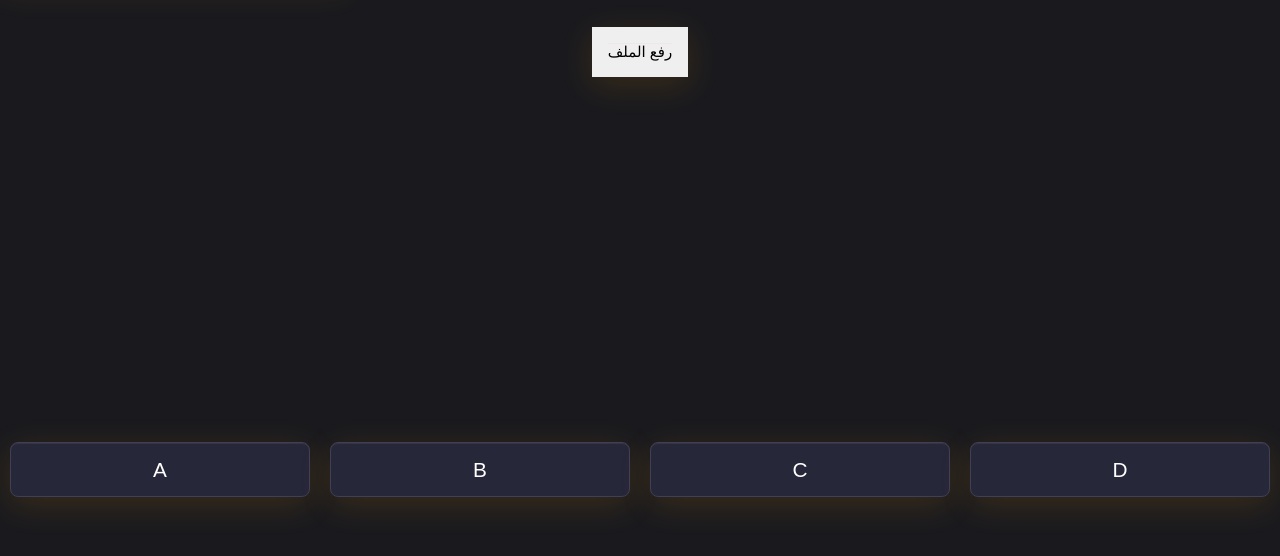
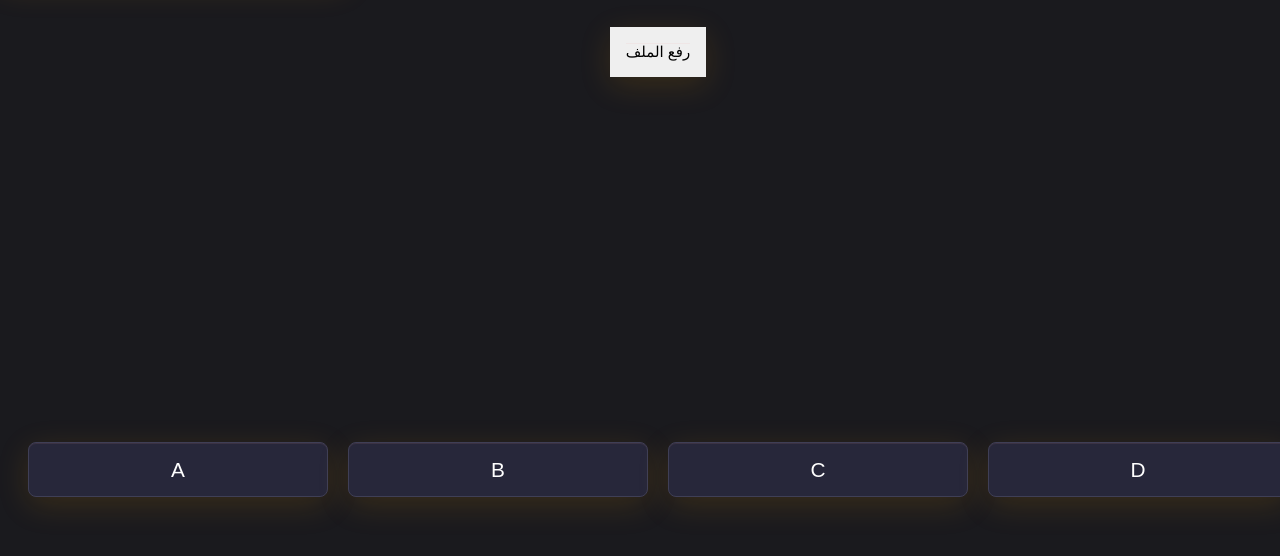
Before and after one commit to oanime799-commits/my-project, a website: page public/index.html in a window 1280 px wide. Shown: the part 146-702 px from the top of the page. Drawn offline with Linux system fonts and the light colour scheme.

Commit message:
edit css

```diff
--- a/public/jin.css
+++ b/public/jin.css
@@ -129,7 +129,10 @@ box-shadow: 0 0 0 0 transparent , 0 8px 32px rgba(237, 151, 0, 0.15),inset 0 1px
 
 
 .youn {
-display: flex;
-justify-content: flex-start;
-align-items: flex-start;
+position: relative;
 }
+
+button {
+position: relative;
+left: 18px;
+}
```
